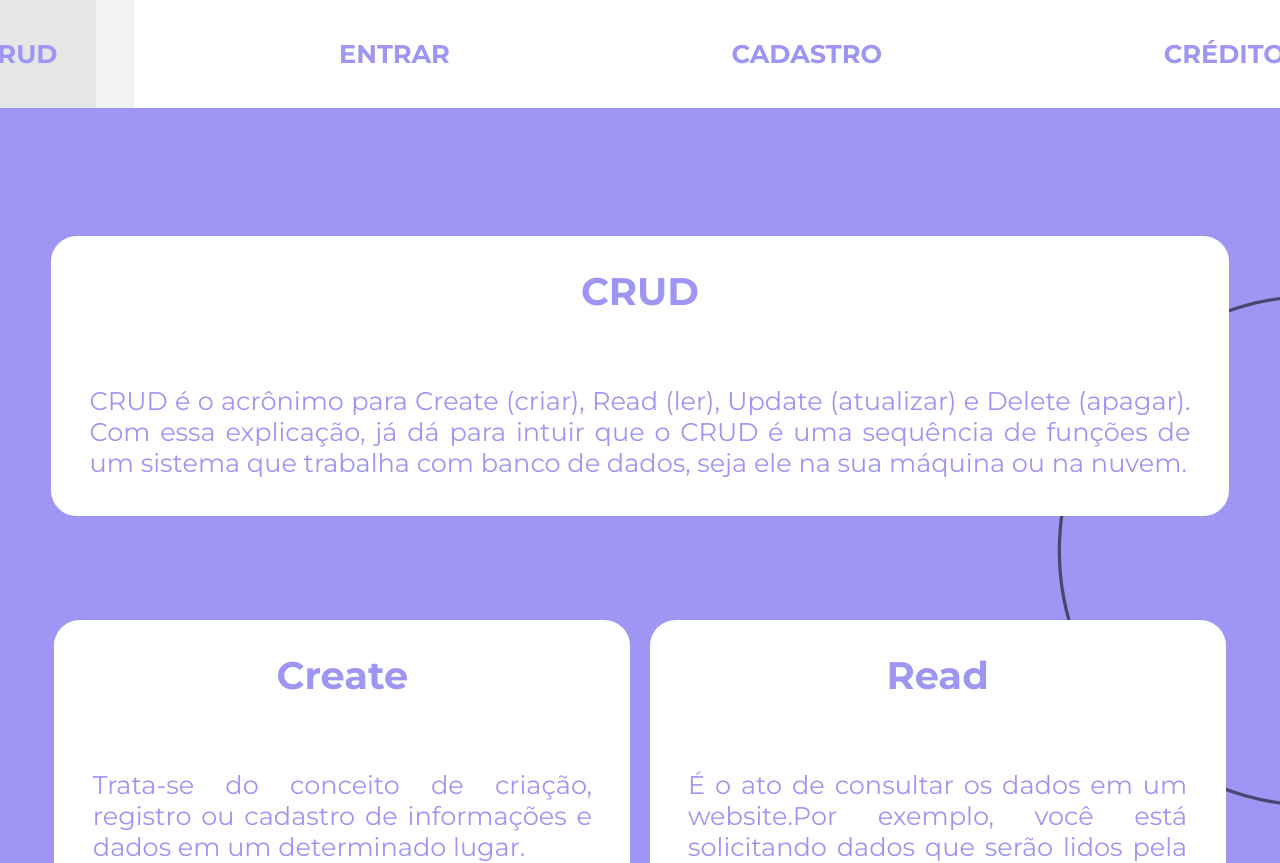
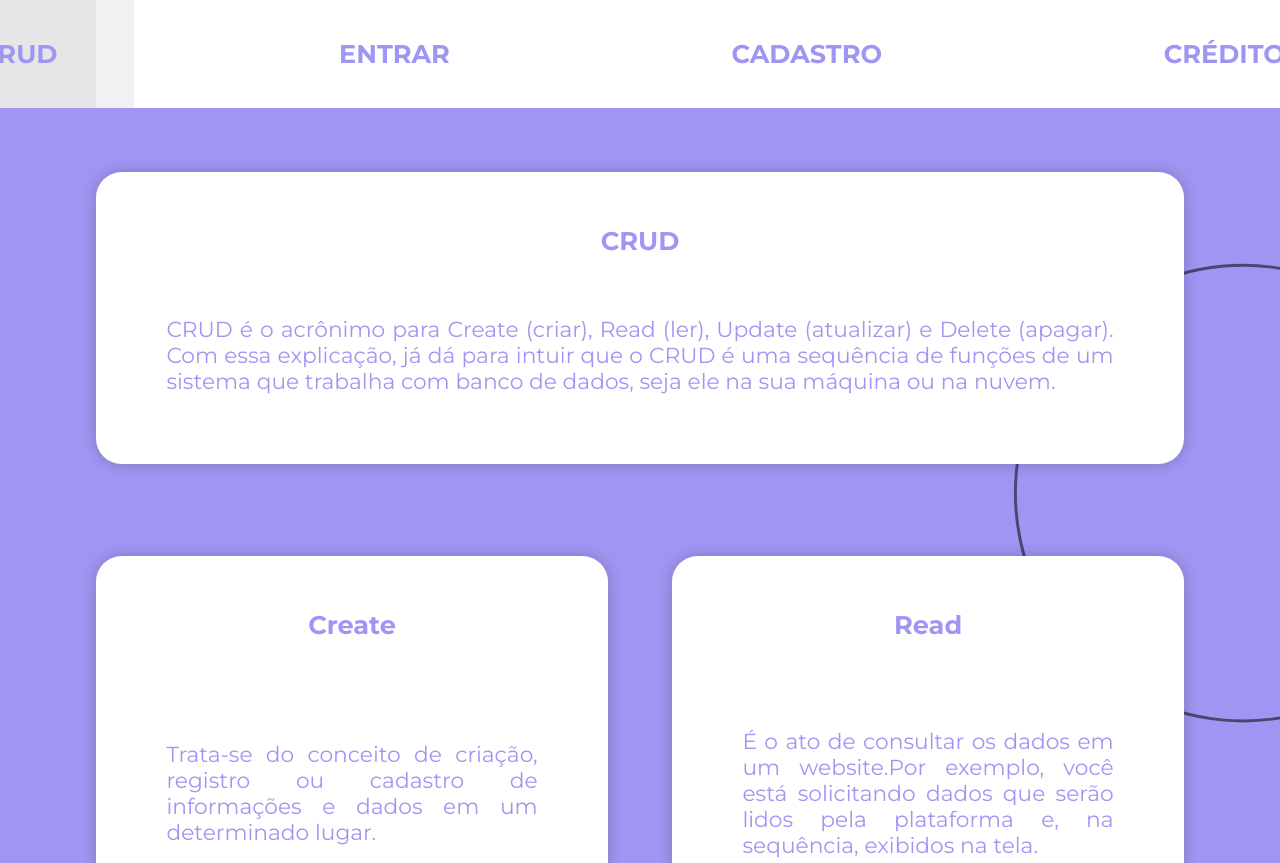
Before and after one commit to antonionetodeveloper/CRUD, a Next.js app: page / in a window 1280 px wide. Shown: the top 863 px of the page. Built offline with nearby package versions, Linux system fonts and the light colour scheme.

Commit message:
fix some styles

```diff
--- a/components/card.tsx
+++ b/components/card.tsx
@@ -2,7 +2,7 @@ import Link from "next/link"
 import styled from "styled-components"
 import { Button } from "./button"
 
-export const Card = (props) => {
+export const Card = (props: any) => {
 	return (
 		<Container>
 			<h1>{props.title}</h1>
@@ -14,7 +14,7 @@ export const Card = (props) => {
 					</a>
 				</Link>
 			) : (
-				<></>
+				<span></span>
 			)}
 		</Container>
 	)
@@ -25,18 +25,21 @@ const Container = styled.section`
 	border-radius: 2vw;
 
 	display: flex;
+	justify-content: space-between;
 	flex-direction: column;
 	align-items: center;
 
+	box-shadow: rgb(0 0 0 / 20%) 0px 0px 15px;
+
 	h1 {
-		font-size: 3vw;
+		font-size: 2vw;
 	}
 
 	text {
 		display: flex;
 		margin: auto;
 		margin: 3vw;
-		font-size: 2vw;
+		font-size: 1.7vw;
 		text-align: justify;
 	}
 	a {
--- a/styles/index.ts
+++ b/styles/index.ts
@@ -25,22 +25,25 @@ export const Header = styled.header`
 `
 
 export const Main = styled.main`
-	margin-top: 10vw;
+	margin-top: 5vw;
 	.group1 {
 		margin: auto;
-		width: 92vw;
-		height: 25vw;
+		width: 85vw;
+		height: 30vw;
+		section {
+			padding: 2.5vw;
+		}
 	}
 	.group2 {
 		margin: 0px;
-		margin-top: 5vw;
 		display: flex;
 		justify-content: center;
-		gap: 1.5vw;
+		gap: 5vw;
 
 		section {
-			width: 45vw;
-			height: 40vw;
+			width: 35vw;
+			padding: 2.5vw;
+			height: 30vw;
 		}
 	}
 	.group3 {
@@ -49,11 +52,12 @@ export const Main = styled.main`
 		margin-bottom: 10vw;
 		display: flex;
 		justify-content: center;
-		gap: 1.5vw;
+		gap: 5vw;
 
 		section {
-			width: 45vw;
-			height: 40vw;
+			width: 35vw;
+			padding: 2.5vw;
+			height: 30vw;
 		}
 	}
 `
```
